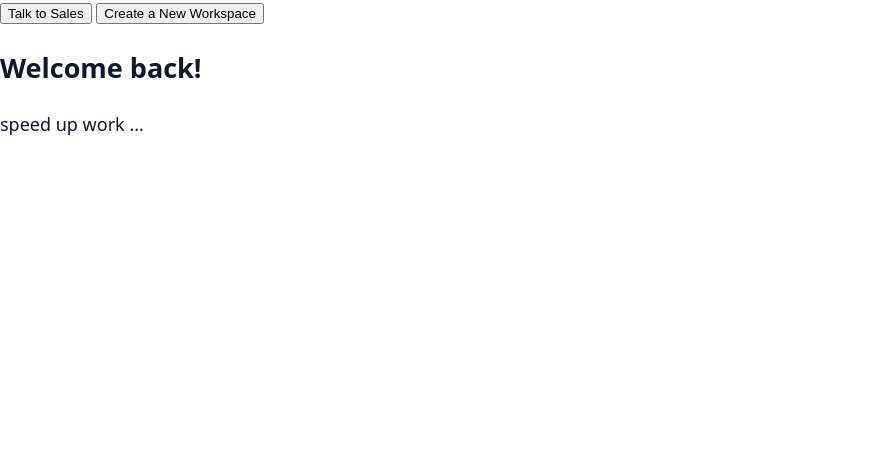
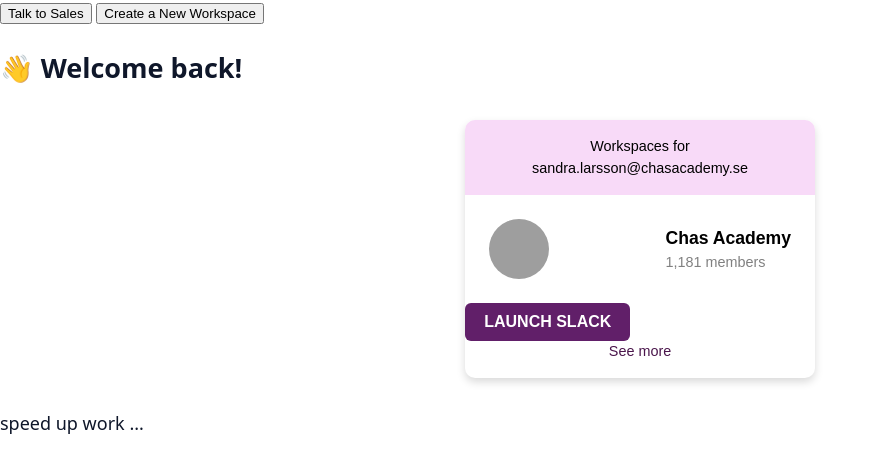
Before and after one commit to AndreasJosef/slack-clone-responsive, a website built with Vite: page index.html in a window 1280 px wide. Shown: the part 141-614 px from the top of the page, without its empty margins (0-880 px from the left). Built offline with nearby package versions, Linux system fonts and the light colour scheme; grey boxes are pictures that could not be loaded.

Commit message:
workplace fixat

```diff
--- a/index.html
+++ b/index.html
@@ -23,12 +23,27 @@
             <button>Talk to Sales</button>
             <button class="cta">Create a New Workspace</button>
         </nav>
-        <h2 class="hero">Welcome back!</h2>
+        <h2 class="hero">👋 Welcome back!</h2>
     </header>
     <main>
         <!-- Workspace -->
         <section class="workspaces">
             <div class="workspace__launch">
+                <p>Workspaces for</p><p>sandra.larsson@chasacademy.se</p>
+                </div>
+            <div class="container">
+                    <img src="https://avatars.slack-edge.com/2017-04-11/168353106134_54bac3f3c035be918326_88.png" alt="Chas Academy Logo">
+            <div class="workspace-info">
+                        <h2>Chas Academy</h2>
+                        <p>1,181 members</p>
+            </div>
+            </div>
+            <button class="launch-btn">LAUNCH SLACK</button>
+            <a href="#" class="see-more">See more</a>
+            </div>
+
+</body>
+</html>
                 <!-- Magdalena -->
 
             </div>
--- a/src/styles/blocks.css
+++ b/src/styles/blocks.css
@@ -12,12 +12,100 @@
 
   }
 
-  .workspaces {
+.workspaces {
+  background: white;
+  color: black;
+  border-radius: 10px;
+  width: 350px;
+  box-shadow: 0 4px 8px rgba(0,0,0,0.15);
+  text-align: center;
+  overflow: hidden;
+  margin: 2rem auto;
+  font-family: Arial, sans-serif;
+}
 
+.workspace__launch {
+  background-color: rgb(248, 218, 248);
+  padding: 1rem;
+  margin: 0;
+  width: 100%;
+  box-sizing: border-box;
+}
+
+.workspace__launch p {
+  margin: 0;
+  font-size: 0.9rem;
+}
+
+/* Container with logo + info */
+.container {
+  display: flex;
+  align-items: center;
+  gap: 1rem;
+  padding: 1.5rem;
+}
+
+.container img {
+  width: 60px;
+  height: 60px;
+  border-radius: 50%;
+}
+
+.workspace-info h2 {
+  margin: 0;
+  font-size: 1.1rem;
+}
+
+.workspace-info p {
+  margin: 0;
+  font-size: 0.9rem;
+  color: gray;
+}
+
+
+.launch-btn {
+  display: block;
+  width: calc(100% - 3rem);
+  margin: 0 auto 1rem;
+  padding: 0.8rem;
+  background: #611f69;
+  color: white;
+  border: none;
+  border-radius: 6px;
+  font-size: 1rem;
+  font-weight: bold;
+  cursor: pointer;
+}
+
+.launch-btn:hover {
+  background: #4a154b;
+}
+@media (min-width: 768px) {
+  .container {
+    flex-direction: row;
+    justify-content: space-between;
+    align-items: center;
   }
 
-  .connect {
-
+  .workspace-info {
+    text-align: left;
   }
 
+  .launch-btn {
+    width: auto;
+    margin: 0;
+    padding: 0.6rem 1.2rem;
+  }
+.see-more {
+  display: block;
+  text-align: center;
+  font-size: 0.9rem;
+  color: #4a154b;
+  margin-bottom: 1rem;
+  text-decoration: none;
 }
+
+.see-more:hover {
+  text-decoration: underline;
+}
+}
```
